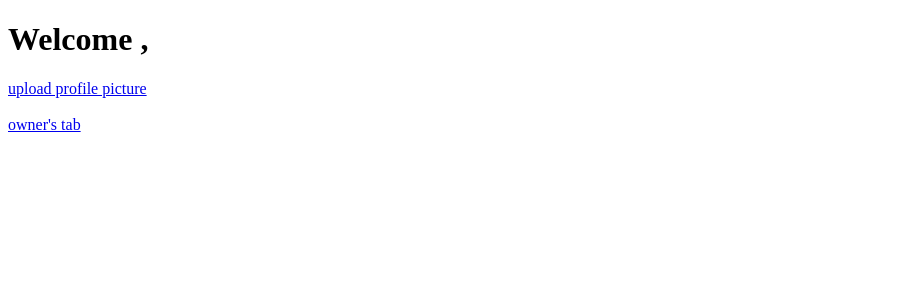
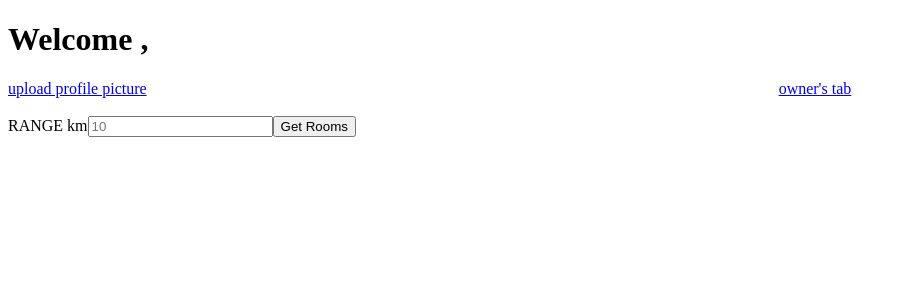
Before and after one commit to RishabhBhatt01/roommate.in, a React (Vite) app in the folder Frontend/: page /home in a window 1280 px wide. Shown: the top 300 px of the page, without its empty margins (0-906 px from the left). Built offline with nearby package versions, Linux system fonts and the light colour scheme; no server answers.

Commit message:
update : now can see available roons in a range in console

```diff
--- a/Frontend/src/components/Home.jsx
+++ b/Frontend/src/components/Home.jsx
@@ -2,6 +2,7 @@ import axios from "axios";
 import { useState , useEffect } from "react";
 const Home = () => {
   const [name,setName] = useState("");
+  const [range,setRange] = useState("");
 
   useEffect(()=>{
 
@@ -11,7 +12,7 @@ const Home = () => {
         withCredentials : true,
       })
 
-      setName(Response.data.name + " role " + Response.data.role);
+      setName(Response.data.name);
 
     } catch (error) {
       if(error.response){
@@ -23,13 +24,57 @@ const Home = () => {
     fetchUser();
     },[])
 
+
+    const handleSubmit = async(e) =>{
+      e.preventDefault();
+      try{
+        console.log("sending file atleast");
+          const getNearRooms = await axios.get("http://localhost:5000/api/nearby-rooms",{
+            range,
+            withCredentials : true
+        })
+        console.log(getNearRooms.data);
+        alert("fetched rooms sucessfully");
+
+
+      }catch(error){
+        if(error.response){
+          alert(error.response.data.error || "frontend error");
+        }
+        console.log(error);
+
+      }
+    }
+
   return (
     <>
       <h1>Welcome , {name}</h1>
 
       <a href="/upload">upload profile picture</a>
-      <br /><br />
-      <a href="/owner">owner's tab</a>
+      <a href="/owner" style={{marginLeft:"50%"}}>owner's tab</a> <br /><br />
+
+      <form onSubmit={handleSubmit}>
+        <label htmlFor="range">RANGE km</label>
+        <input type="number"
+        placeholder="10"
+        id="range"
+        name="range"
+        value={range}
+        min={1}
+        onChange={(e) => setRange(e.target.value)}
+        />
+
+
+        <button type="submit">Get Rooms</button>
+
+
+
+      </form>
+
+
+
+
+
 
     </>
   );
```
